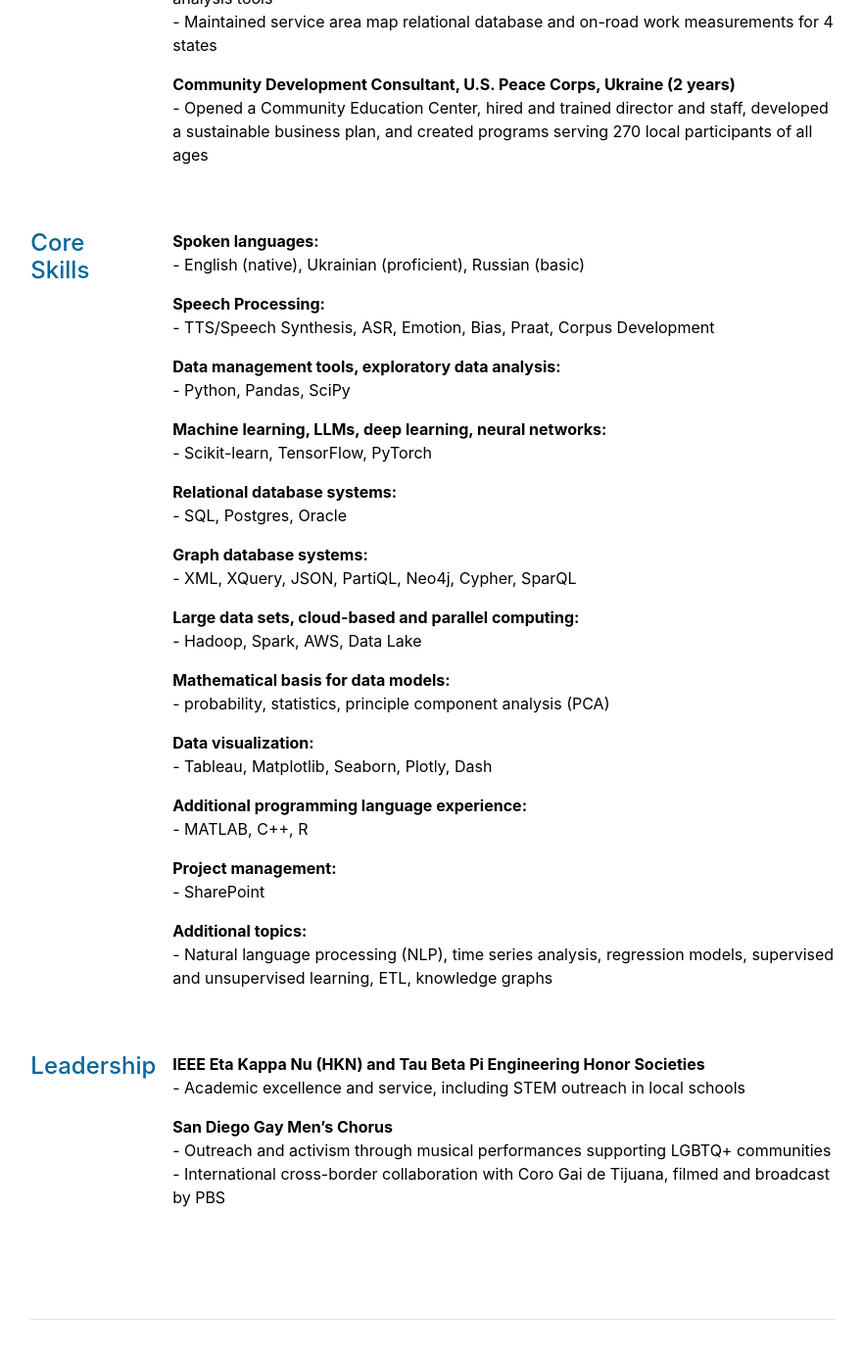
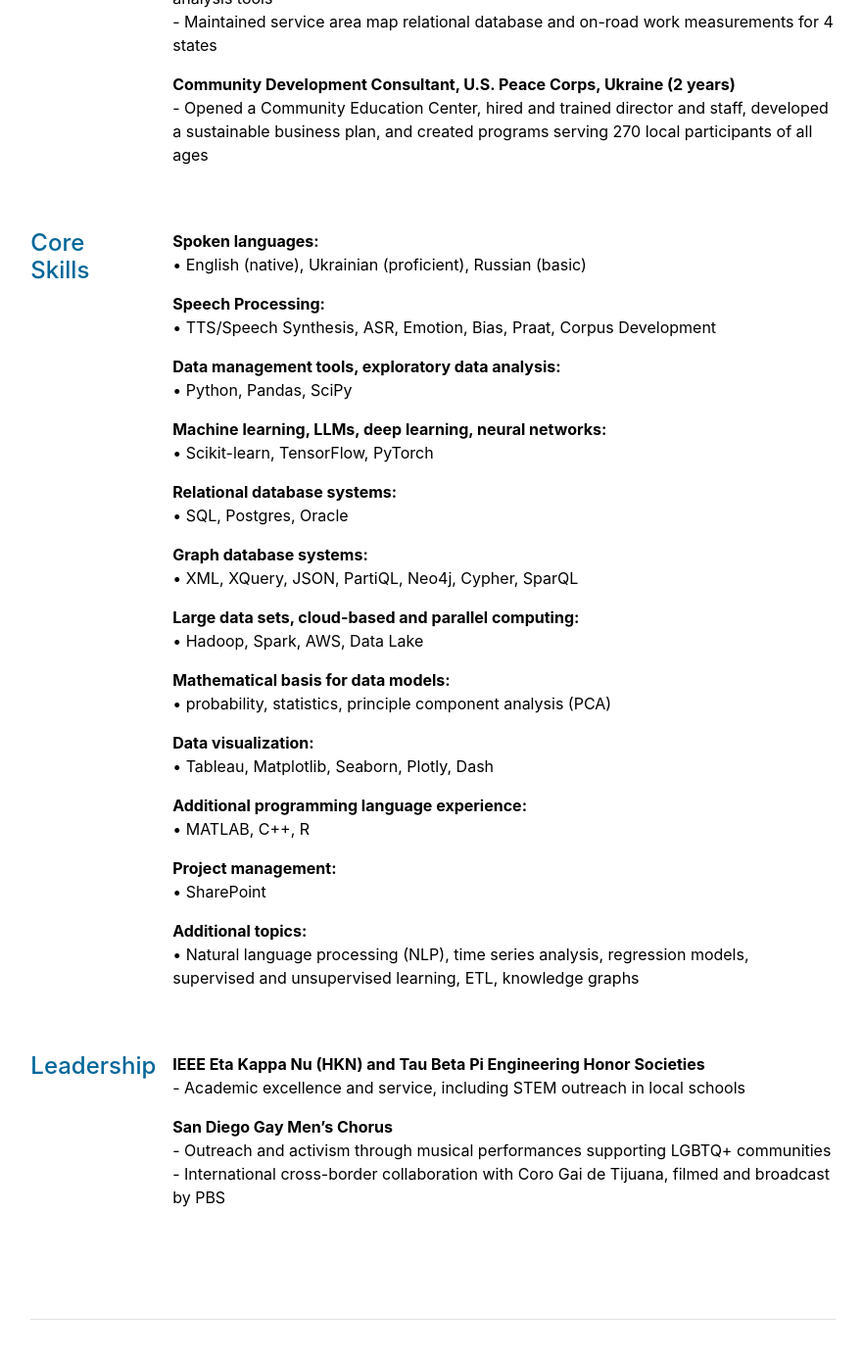
Before and after one commit to speakingofdata/speakingofdata.github.io, a Jekyll site: the page built from about.md, in a window 1280 px wide and 1400 px high, scrolled down 658 px. Shown: the top 1386 px of the window at 98% size, without its empty margins (198-1079 px from the left). Built offline with Jekyll 4.4.1, drawn with Linux system fonts in a browser that asks for light colours; nearby versions of some CDN libraries; some of the changed text lies outside the part shown.

Commit message:
Update about.html

```diff
--- a/_layouts/about.html
+++ b/_layouts/about.html
@@ -14,7 +14,7 @@ layout: default
       <div class="col-md-5">
         {% for section in site.data.about.education %}
           <p><b>{{ section.title }}</b><br>
-          - {{ section.description }}</p>
+          • {{ section.description }}</p>
         {% endfor %}
       </div>
       <div class="col-md-5">
@@ -40,7 +40,7 @@ layout: default
       <div class="col-md-10">
         {% for section in site.data.about.skills %}
           <p><b>{{ section.title }}:</b><br>
-          - {{ section.description }}</p>
+          • {{ section.description }}</p>
         {% endfor %}
       </div>
     </div>
```
